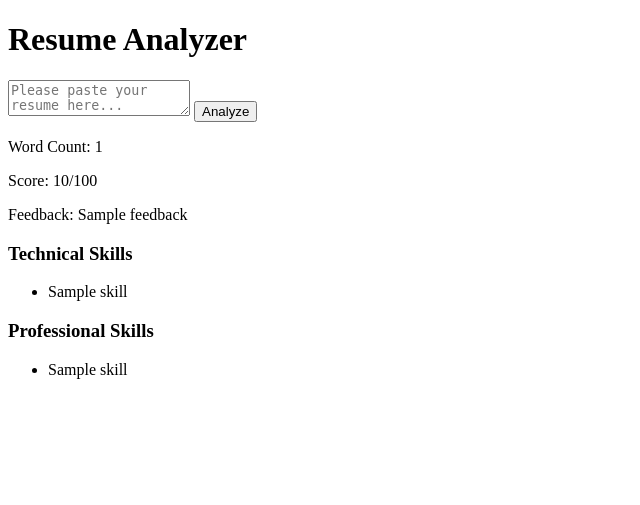
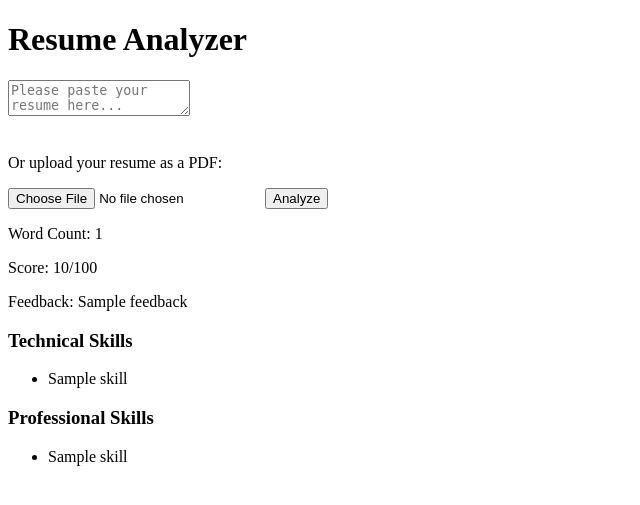
Before and after one commit to filcambitsis/resume-analyzer, a Flask app: template templates/index.html in a window 1280 px wide. Shown: the top 505 px of the page, without its empty margins (0-640 px from the left). Run offline with Flask 3, Linux system fonts and the light colour scheme; the template is opened without the code that fills it: most values are stand-ins (such as "Sample title", 1, 10 or a date in 2020).

Commit message:
PDF Implementation

```diff
--- a/app.py
+++ b/app.py
@@ -1,4 +1,5 @@
 from flask import Flask, render_template, request
+import PyPDF2
 
 app = Flask(__name__)
 
@@ -17,9 +18,37 @@ def home():
     result = None
 
     if request.method == "POST":
-        text = request.form.get["resume_text"].lower()
+        text = ""
+
+        if request.form.get("resume_text"):
+            text += request.form.get("resume_text")
+
+        file = request.files.get("resume_file")
+
+        if file and file.filename.endswith(".pdf"):
+            try:
+                reader = PyPDF2.PdfReader(file)
+                for page in reader.pages:
+                    text += page.extract_text() or ""
+            except:
+                pass  # Prevents crash if PDF is problematic
+
+        text = text.lower()
+
+        # Handle empty input
+        if not text.strip():
+            result = {
+                "word_count": 0,
+                "tech_skills": [],
+                "professional_skills": [],
+                "score": 0,
+                "feedback": "Please enter text or upload a PDF"
+            }
+            return render_template("index.html", result=result)
+
         tech_found = [skill for skill in tech_skills if skill in text]
         prof_found = [skill for skill in professional_skills if skill in text]
+
         word_count = len(text.split())
         score = min((len(tech_found) + len(prof_found)) * 10, 100)
 
@@ -40,6 +69,6 @@ def home():
 
     return render_template("index.html", result=result)
 
-# run the app
+# Run the app
 if __name__ == "__main__":
     app.run(debug=True)
--- a/templates/index.html
+++ b/templates/index.html
@@ -4,17 +4,25 @@
     <title>Resume Analyzer</title>
     <link rel="stylesheet" href="{{ url_for('static', filename='style.css') }}">
 </head>
+
 <body>
 
 <div class="box">
     <h1>Resume Analyzer</h1>
-    <form method="POST">
+
+    <form method="POST" enctype="multipart/form-data">
         <textarea name="resume_text" placeholder="Please paste your resume here..."></textarea>
-        <button type = "submit">Analyze</button>
+
+        <br><br>
+        <p>Or upload your resume as a PDF:</p>
+        <input type="file" name="resume_file">
+
+        <button type="submit">Analyze</button>
     </form>
 
     {% if result %}
 
+    <div class="results">
         <p>Word Count: {{ result.word_count }}</p>
         <p>Score: {{ result.score }}/100</p>
         <p>Feedback: {{ result.feedback }}</p>
@@ -32,11 +40,11 @@
                 <li>{{ skill }}</li>
             {% endfor %}
         </ul>
+    </div>
 
     {% endif %}
 
 </div>
 
 </body>
-
 </html>
```
Lines whose indentation alone changed are shown as unchanged.
